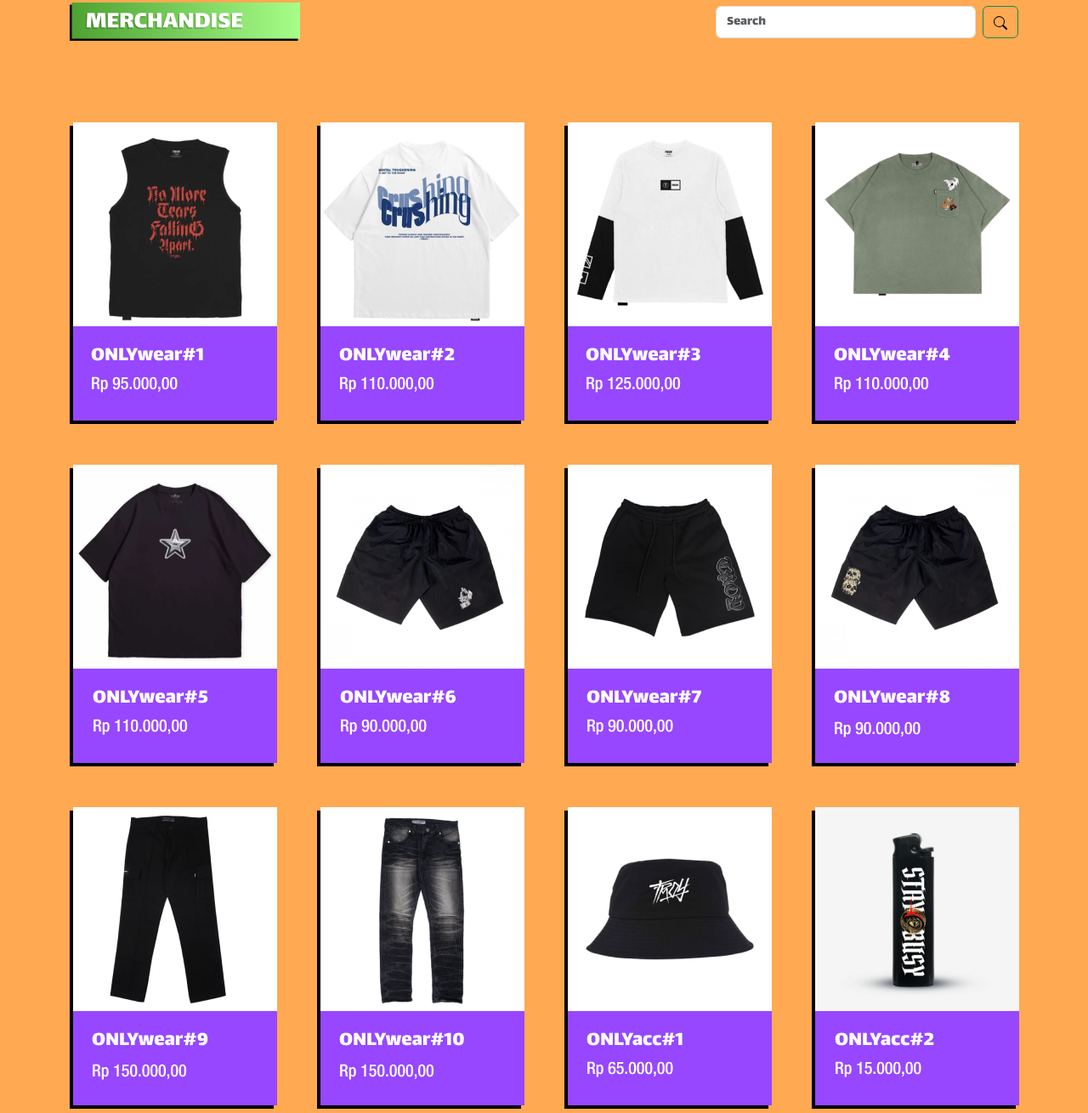
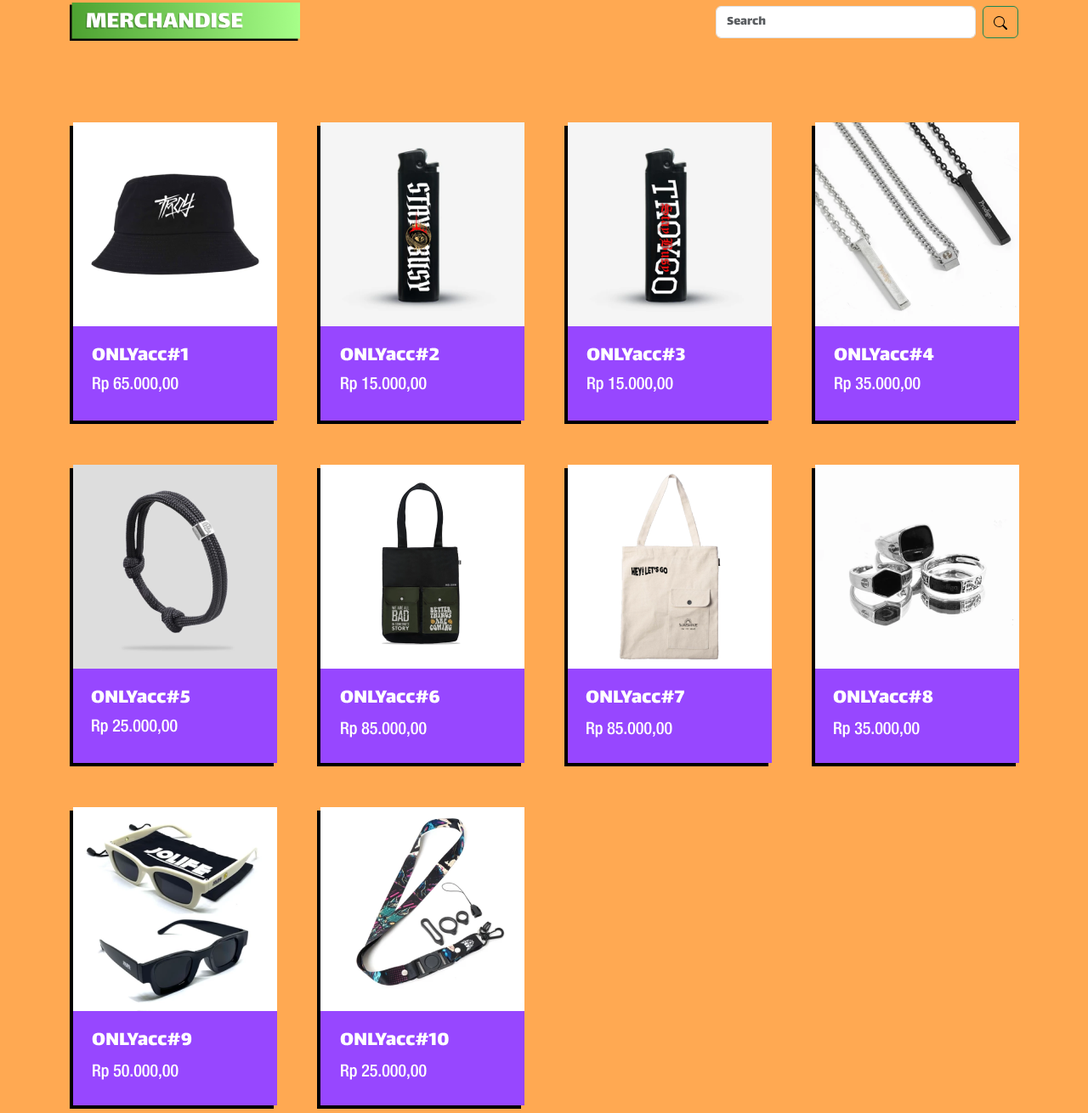
Before and after one commit to stohkdyh/onlyfest, a plain HTML site: page merch_accessories.html in a window 1280 px wide. Shown: the part 430-1740 px from the top of the page at 85% size. Drawn offline with nearby package versions, Linux system fonts and the light colour scheme; a web font is replaced by a local one.

Commit message:
fix page merch clothes and acc

```diff
--- a/merch_accessories.html
+++ b/merch_accessories.html
@@ -68,16 +68,6 @@
         </div>
         <div id="searchResults" class="row row-cols-4 g-5" style="padding-bottom: 15vh;"></div>
         <div id="allItems" class="row row-cols-4 g-5" style="padding-bottom: 15vh;">
-            <div class="col"><img id="onlywear#1" src="assets/onlywear1.png"></div>
-            <div class="col"><img id="onlywear#2" src="assets/onlywear2.png"></div>
-            <div class="col"><img id="onlywear#3" src="assets/onlywear3.png"></div>
-            <div class="col"><img id="onlywear#4" src="assets/onlywear4.png"></div>
-            <div class="col"><img id="onlywear#5" src="assets/onlywear5.png"></div>
-            <div class="col"><img id="onlywear#6" src="assets/onlywear6.png"></div>
-            <div class="col"><img id="onlywear#7" src="assets/onlywear7.png"></div>
-            <div class="col"><img id="onlywear#8" src="assets/onlywear8.png"></div>
-            <div class="col"><img id="onlywear#9" src="assets/onlywear9.png"></div>
-            <div class="col"><img id="onlywear#10" src="assets/onlywear10.png"></div>
             <div class="col"><img id="onlyacc#1" src="assets/onlyacc1.png"></div>
             <div class="col"><img id="onlyacc#2" src="assets/onlyacc2.png"></div>
             <div class="col"><img id="onlyacc#3" src="assets/onlyacc3.png"></div>
```
Also changed, not shown: merch_clothes.html (+0 -10 lines).
